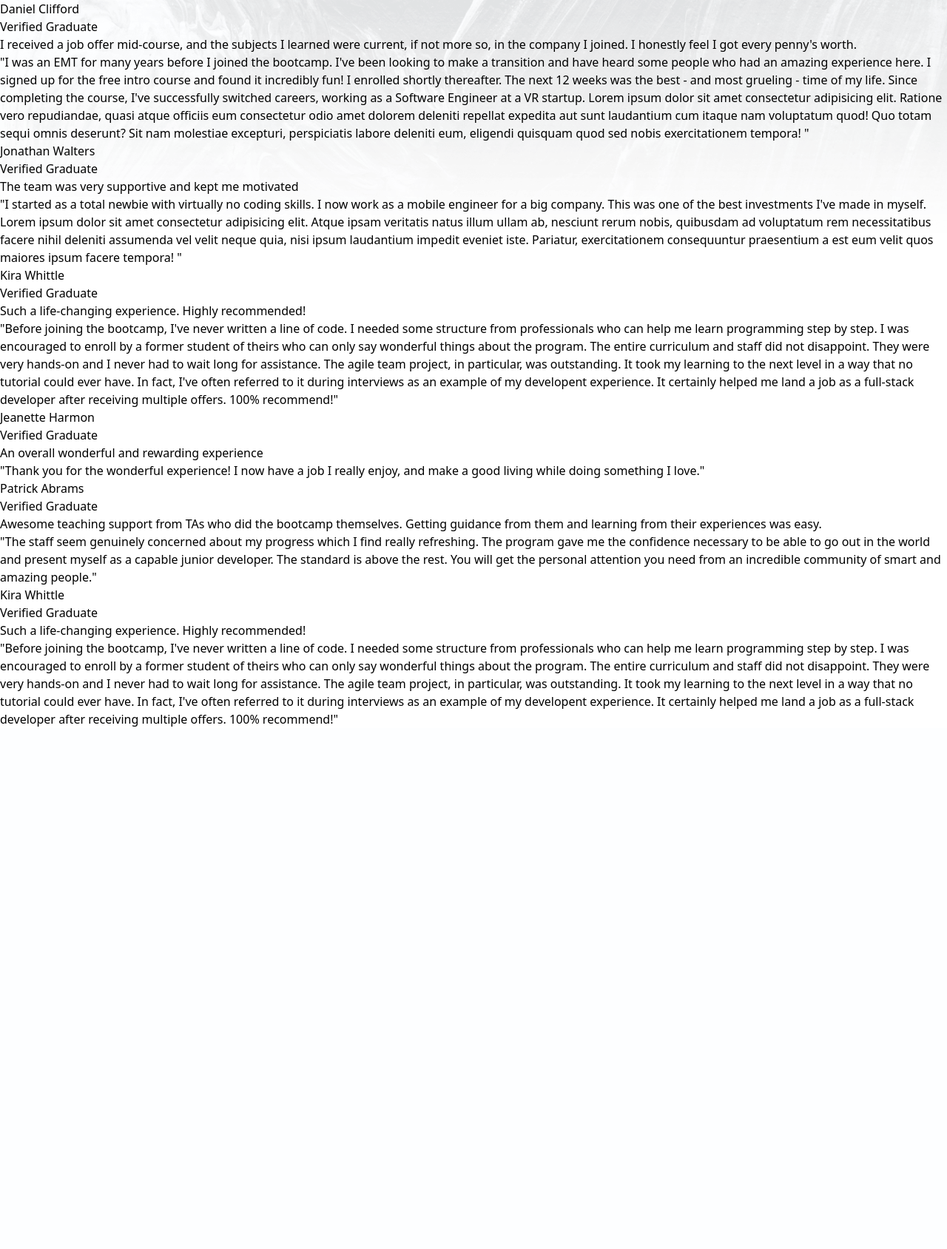
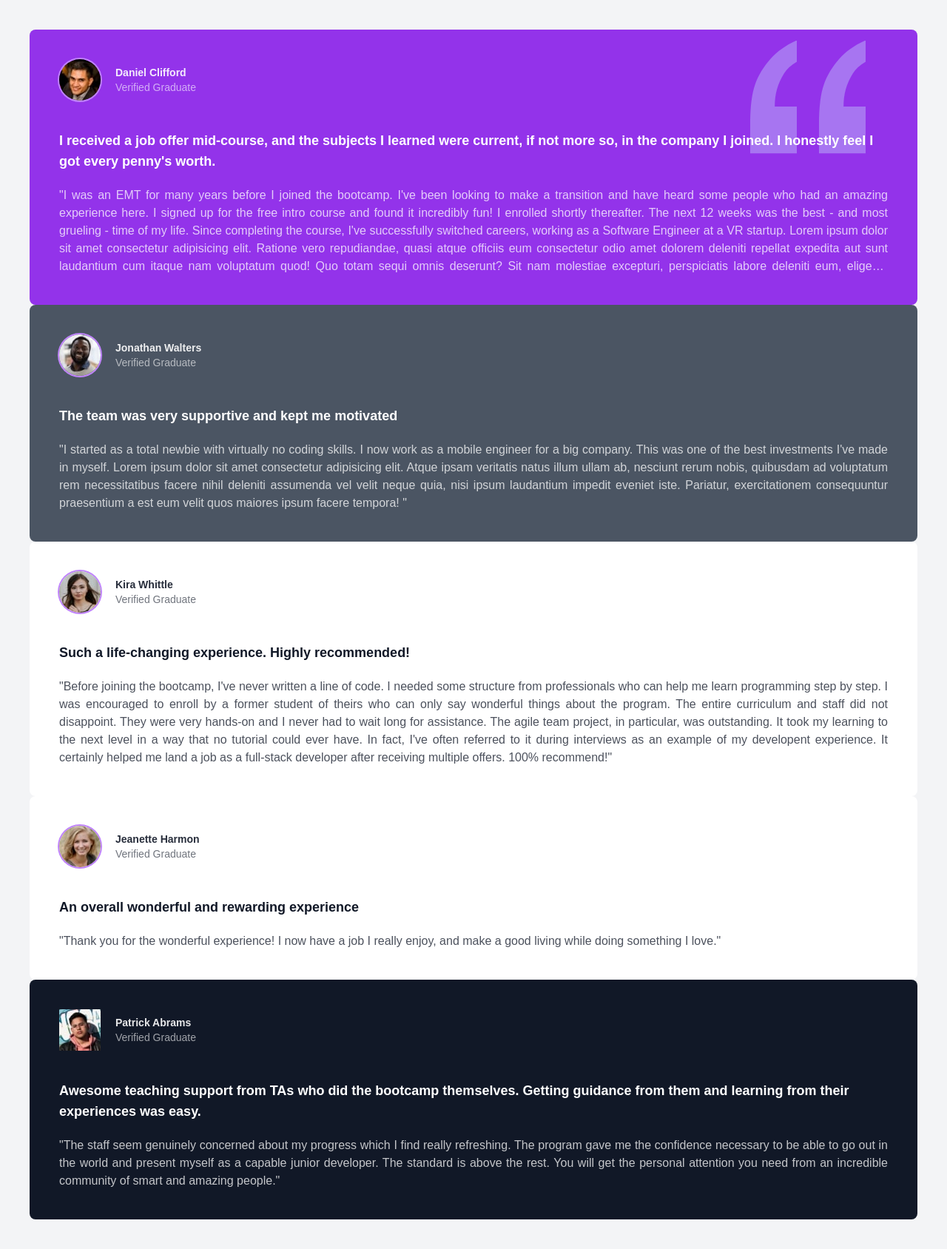
Before and after one commit to Muneeb1030/django_tailwind_projects, a Django app: page /project_4 in a window 1280 px wide. Shown: the whole page at 74% size. Before the commit the page ends 982 px from the top, so only its background shows below. Run offline with Django 5.2, Linux system fonts and the light colour scheme; some libraries are stand-ins or nearby versions; some web fonts are replaced.

Commit message:
update - project 4 styling complete except grids

```diff
--- a/templates/projects/project_4.html
+++ b/templates/projects/project_4.html
@@ -1,170 +1,131 @@
+
 {% extends "base/base.html" %}
 {% block title %}Testimonial Grid{% endblock title %}
 {% block content %}
-        <div>
-          {% comment %} <img
-            src="images/bg-pattern-quotation.svg"
+<div class="container max-w-7xl mx-auto p-2 md:p-10 font-baijamjuree bg-gray-100">
+  <div class="relative rounded-lg bg-purple-600 p-10 text-white">
+    <img
+      src="/static/projects/project_4/images/bg-pattern-quotation.svg"
       alt=""
-          /> {% endcomment %}
-          <div>
-            {% comment %} <img
-              src="images/image-daniel.jpg"
+      class="absolute top-5 right-10 scale-125 md:top-10 md:right-24 md:scale-150"
+    />
+    <div class="flex items-center z-10 space-x-5">
+      <img
+        src="/static/projects/project_4/images/image-daniel.jpg"
         alt=""
-            /> {% endcomment %}
-            <div >
-              <h4>Daniel Clifford</h4>
-              <p>Verified Graduate</p>
+        class="rounded-full ring-purple-400 ring-2"
+      />
+      <div class="text-sm">
+        <h4 class="font-bold opacity-90">Daniel Clifford</h4>
+        <p class="opacity-60">Verified Graduate</p>
       </div>
     </div>
-          <p>
+    <p class="relative text-lg font-bold z-100 mt-10">
       I received a job offer mid-course, and the subjects I learned were
-            current, if not more so, in the company I joined. I honestly feel I
-            got every penny's worth.
+      current, if not more so, in the company I joined. I honestly feel I got
+      every penny's worth.
     </p>
 
-          <p>
+    <p class="opacity-75 mt-5 line-clamp-5 text-justify">
       "I was an EMT for many years before I joined the bootcamp. I've been
-            looking to make a transition and have heard some people who had an
-            amazing experience here. I signed up for the free intro course and
-            found it incredibly fun! I enrolled shortly thereafter. The next 12
-            weeks was the best - and most grueling - time of my life. Since
-            completing the course, I've successfully switched careers, working
-            as a Software Engineer at a VR startup. Lorem ipsum dolor sit amet
-            consectetur adipisicing elit. Ratione vero repudiandae, quasi atque
-            officiis eum consectetur odio amet dolorem deleniti repellat
-            expedita aut sunt laudantium cum itaque nam voluptatum quod! Quo
-            totam sequi omnis deserunt? Sit nam molestiae excepturi,
+      looking to make a transition and have heard some people who had an amazing
+      experience here. I signed up for the free intro course and found it
+      incredibly fun! I enrolled shortly thereafter. The next 12 weeks was the
+      best - and most grueling - time of my life. Since completing the course,
+      I've successfully switched careers, working as a Software Engineer at a VR
+      startup. Lorem ipsum dolor sit amet consectetur adipisicing elit. Ratione
+      vero repudiandae, quasi atque officiis eum consectetur odio amet dolorem
+      deleniti repellat expedita aut sunt laudantium cum itaque nam voluptatum
+      quod! Quo totam sequi omnis deserunt? Sit nam molestiae excepturi,
       perspiciatis labore deleniti eum, eligendi quisquam quod sed nobis
       exercitationem tempora! "
     </p>
   </div>
-        <div>
-          <div>
-            {% comment %} <img
-              src="images/image-jonathan.jpg"
-              alt=""
-            /> {% endcomment %}
-            <div>
-              <h4>Jonathan Walters</h4>
-              <p>Verified Graduate</p>
+  <div class="rounded-lg bg-gray-600 p-10 text-white">
+    <div class="flex items-center space-x-5">
+      <img src="/static/projects/project_4/images/image-jonathan.jpg" alt=""
+        class="rounded-full ring-purple-400 ring-2"/>
+      <div class="text-sm">
+        <h4 class="font-bold opacity-90">Jonathan Walters</h4>
+        <p class="opacity-60">Verified Graduate</p>
       </div>
     </div>
-          <p>
-            The team was very supportive and kept me motivated
-          </p>
-          <p>
-            "I started as a total newbie with virtually no coding skills. I now
-            work as a mobile engineer for a big company. This was one of the
-            best investments I've made in myself. Lorem ipsum dolor sit amet
-            consectetur adipisicing elit. Atque ipsam veritatis natus illum
-            ullam ab, nesciunt rerum nobis, quibusdam ad voluptatum rem
-            necessitatibus facere nihil deleniti assumenda vel velit neque quia,
-            nisi ipsum laudantium impedit eveniet iste. Pariatur, exercitationem
-            consequuntur praesentium a est eum velit quos maiores ipsum facere
-            tempora! "
+    <p class="text-lg font-bold mt-10">The team was very supportive and kept me motivated</p>
+    <p class="opacity-75 mt-5 line-clamp-5 text-justify">
+      "I started as a total newbie with virtually no coding skills. I now work
+      as a mobile engineer for a big company. This was one of the best
+      investments I've made in myself. Lorem ipsum dolor sit amet consectetur
+      adipisicing elit. Atque ipsam veritatis natus illum ullam ab, nesciunt
+      rerum nobis, quibusdam ad voluptatum rem necessitatibus facere nihil
+      deleniti assumenda vel velit neque quia, nisi ipsum laudantium impedit
+      eveniet iste. Pariatur, exercitationem consequuntur praesentium a est eum
+      velit quos maiores ipsum facere tempora! "
     </p>
   </div>
-        <div>
-          <div>
-            {% comment %} <img
-              src="images/image-kira.jpg"
-              alt=""
-            /> {% endcomment %}
-            <div>
-              <h4>Kira Whittle</h4>
-              <p>Verified Graduate</p>
+  <div class="rounded-lg text-gray-900 bg-white p-10">
+    <div class="flex items-center space-x-5">
+      <img src="/static/projects/project_4/images/image-kira.jpg" alt=""
+        class="rounded-full ring-purple-400 ring-2"/>
+      <div class="text-sm">
+        <h4 class="font-bold opacity-90">Kira Whittle</h4>
+        <p class="opacity-60">Verified Graduate</p>
       </div>
     </div>
-          <p>
+    <p class="text-lg font-bold mt-10">
       Such a life-changing experience. Highly recommended!
     </p>
-          <p>
-            "Before joining the bootcamp, I've never written a line of code. I
-            needed some structure from professionals who can help me learn
-            programming step by step. I was encouraged to enroll by a former
-            student of theirs who can only say wonderful things about the
-            program. The entire curriculum and staff did not disappoint. They
-            were very hands-on and I never had to wait long for assistance. The
-            agile team project, in particular, was outstanding. It took my
-            learning to the next level in a way that no tutorial could ever
-            have. In fact, I've often referred to it during interviews as an
-            example of my developent experience. It certainly helped me land a
-            job as a full-stack developer after receiving multiple offers. 100%
-            recommend!"
+    <p class="opacity-75 mt-5 line-clamp-5 text-justify">
+      "Before joining the bootcamp, I've never written a line of code. I needed
+      some structure from professionals who can help me learn programming step
+      by step. I was encouraged to enroll by a former student of theirs who can
+      only say wonderful things about the program. The entire curriculum and
+      staff did not disappoint. They were very hands-on and I never had to wait
+      long for assistance. The agile team project, in particular, was
+      outstanding. It took my learning to the next level in a way that no
+      tutorial could ever have. In fact, I've often referred to it during
+      interviews as an example of my developent experience. It certainly helped
+      me land a job as a full-stack developer after receiving multiple offers.
+      100% recommend!"
     </p>
   </div>
-        <div>
-          <div >
-            {% comment %} <img
-              src="images/image-jeanette.jpg"
-              alt=""
-            /> {% endcomment %}
-            <div>
-              <h4>Jeanette Harmon</h4>
-              <p>Verified Graduate</p>
+  <div class="rounded-lg text-gray-900 bg-white p-10">
+    <div class="flex items-center space-x-5">
+      <img src="/static/projects/project_4/images/image-jeanette.jpg" alt=""
+        class="rounded-full ring-purple-400 ring-2"/>
+      <div class="text-sm">
+        <h4 class="font-bold opacity-90">Jeanette Harmon</h4>
+        <p class="opacity-60">Verified Graduate</p>
       </div>
     </div>
+    <p class="text-lg font-bold mt-10">
       An overall wonderful and rewarding experience
     </p>
-          <p>
-            "Thank you for the wonderful experience! I now have a job I really
-            enjoy, and make a good living while doing something I love."
+    <p class="opacity-75 mt-5 line-clamp-5 text-justify">
+      "Thank you for the wonderful experience! I now have a job I really enjoy,
+      and make a good living while doing something I love."
     </p>
   </div>
-        <div>
-          <div>
-            {% comment %} <img
-              src="images/image-patrick.jpg"
-              alt=""
-            /> {% endcomment %}
-            <div>
-              <h4>Patrick Abrams</h4>
-              <p>Verified Graduate</p>
+  <div class="rounded-lg bg-gray-900 p-10 text-white">
+    <div class="flex items-center space-x-5">
+      <img src="/static/projects/project_4/images/image-patrick.jpg" alt="" />
+      <div class="text-sm">
+        <h4 class="font-bold opacity-90">Patrick Abrams</h4>
+        <p class="opacity-60">Verified Graduate</p>
       </div>
     </div>
 
-          <p>
-            Awesome teaching support from TAs who did the bootcamp themselves.
-            Getting guidance from them and learning from their experiences was
-            easy.
+    <p class="text-lg font-bold mt-10">
+      Awesome teaching support from TAs who did the bootcamp themselves. Getting
+      guidance from them and learning from their experiences was easy.
     </p>
-          <p>
-            "The staff seem genuinely concerned about my progress which I find
-            really refreshing. The program gave me the confidence necessary to
-            be able to go out in the world and present myself as a capable
-            junior developer. The standard is above the rest. You will get the
-            personal attention you need from an incredible community of smart
-            and amazing people."
-          </p>
-        </div>
-        <div>
-          <div>
-            {% comment %} <img
-              src="images/image-kira.jpg"
-              alt=""
-            /> {% endcomment %}
-            <div>
-              <h4>Kira Whittle</h4>
-              <p >Verified Graduate</p>
-            </div>
-          </div>
-          <p>
-            Such a life-changing experience. Highly recommended!
-          </p>
-          <p>
-            "Before joining the bootcamp, I've never written a line of code. I
-            needed some structure from professionals who can help me learn
-            programming step by step. I was encouraged to enroll by a former
-            student of theirs who can only say wonderful things about the
-            program. The entire curriculum and staff did not disappoint. They
-            were very hands-on and I never had to wait long for assistance. The
-            agile team project, in particular, was outstanding. It took my
-            learning to the next level in a way that no tutorial could ever
-            have. In fact, I've often referred to it during interviews as an
-            example of my developent experience. It certainly helped me land a
-            job as a full-stack developer after receiving multiple offers. 100%
-            recommend!"
+    <p class="opacity-75 mt-5 line-clamp-5 text-justify">
+      "The staff seem genuinely concerned about my progress which I find really
+      refreshing. The program gave me the confidence necessary to be able to go
+      out in the world and present myself as a capable junior developer. The
+      standard is above the rest. You will get the personal attention you need
+      from an incredible community of smart and amazing people."
     </p>
   </div>
 
+</div>
 {% endblock content %}
--- a/theme/static/css/dist/styles.css
+++ b/theme/static/css/dist/styles.css
@@ -849,8 +849,32 @@ select {
   top: 12rem;
 }
 
+.top-5 {
+  top: 1.25rem;
+}
+
+.right-5 {
+  right: 1.25rem;
+}
+
+.right-10 {
+  right: 2.5rem;
+}
+
+.top-3 {
+  top: 0.75rem;
+}
+
 .z-40 {
   z-index: 40;
+}
+
+.-z-10 {
+  z-index: -10;
+}
+
+.z-10 {
+  z-index: 10;
 }
 
 .m-1 {
@@ -955,6 +979,20 @@ select {
   margin-top: 2rem;
 }
 
+.line-clamp-5 {
+  overflow: hidden;
+  display: -webkit-box;
+  -webkit-box-orient: vertical;
+  -webkit-line-clamp: 5;
+}
+
+.line-clamp-4 {
+  overflow: hidden;
+  display: -webkit-box;
+  -webkit-box-orient: vertical;
+  -webkit-line-clamp: 4;
+}
+
 .block {
   display: block;
 }
@@ -1003,6 +1041,10 @@ select {
   height: 100vh;
 }
 
+.h-10 {
+  height: 2.5rem;
+}
+
 .min-h-screen {
   min-height: 100vh;
 }
@@ -1073,6 +1115,10 @@ select {
 
 .max-w-sm {
   max-width: 24rem;
+}
+
+.max-w-7xl {
+  max-width: 80rem;
 }
 
 .flex-1 {
@@ -1089,6 +1135,12 @@ select {
   transform: translate(var(--tw-translate-x), var(--tw-translate-y)) rotate(var(--tw-rotate)) skewX(var(--tw-skew-x)) skewY(var(--tw-skew-y)) scaleX(var(--tw-scale-x)) scaleY(var(--tw-scale-y));
 }
 
+.scale-125 {
+  --tw-scale-x: 1.25;
+  --tw-scale-y: 1.25;
+  transform: translate(var(--tw-translate-x), var(--tw-translate-y)) rotate(var(--tw-rotate)) skewX(var(--tw-skew-x)) skewY(var(--tw-skew-y)) scaleX(var(--tw-scale-x)) scaleY(var(--tw-scale-y));
+}
+
 .transform {
   transform: translate(var(--tw-translate-x), var(--tw-translate-y)) rotate(var(--tw-rotate)) skewX(var(--tw-skew-x)) skewY(var(--tw-skew-y)) scaleX(var(--tw-scale-x)) scaleY(var(--tw-scale-y));
 }
@@ -1111,6 +1163,10 @@ select {
 
 .content-start {
   align-content: flex-start;
+}
+
+.items-start {
+  align-items: flex-start;
 }
 
 .items-center {
@@ -1223,6 +1279,10 @@ select {
   border-radius: 0.375rem;
 }
 
+.rounded {
+  border-radius: 0.25rem;
+}
+
 .rounded-b-lg {
   border-bottom-right-radius: 0.5rem;
   border-bottom-left-radius: 0.5rem;
@@ -1388,6 +1448,26 @@ select {
 .bg-white {
   --tw-bg-opacity: 1;
   background-color: rgb(255 255 255 / var(--tw-bg-opacity));
+}
+
+.bg-purple-600 {
+  --tw-bg-opacity: 1;
+  background-color: rgb(147 51 234 / var(--tw-bg-opacity));
+}
+
+.bg-gray-600 {
+  --tw-bg-opacity: 1;
+  background-color: rgb(75 85 99 / var(--tw-bg-opacity));
+}
+
+.bg-gray-100 {
+  --tw-bg-opacity: 1;
+  background-color: rgb(243 244 246 / var(--tw-bg-opacity));
+}
+
+.bg-gray-900 {
+  --tw-bg-opacity: 1;
+  background-color: rgb(17 24 39 / var(--tw-bg-opacity));
 }
 
 .bg-opacity-35 {
@@ -1561,8 +1641,16 @@ select {
   padding-top: 1.5rem;
 }
 
+.pb-10 {
+  padding-bottom: 2.5rem;
+}
+
 .text-center {
   text-align: center;
+}
+
+.text-justify {
+  text-align: justify;
 }
 
 .font-alata {
@@ -1721,6 +1809,11 @@ select {
   color: rgb(255 255 255 / var(--tw-text-opacity));
 }
 
+.text-gray-900 {
+  --tw-text-opacity: 1;
+  color: rgb(17 24 39 / var(--tw-text-opacity));
+}
+
 .underline {
   text-decoration-line: underline;
 }
@@ -1731,6 +1824,22 @@ select {
 
 .opacity-0 {
   opacity: 0;
+}
+
+.opacity-90 {
+  opacity: 0.9;
+}
+
+.opacity-80 {
+  opacity: 0.8;
+}
+
+.opacity-60 {
+  opacity: 0.6;
+}
+
+.opacity-75 {
+  opacity: 0.75;
 }
 
 .shadow-2xl {
@@ -1749,6 +1858,17 @@ select {
   --tw-shadow: 0 20px 25px -5px rgb(0 0 0 / 0.1), 0 8px 10px -6px rgb(0 0 0 / 0.1);
   --tw-shadow-colored: 0 20px 25px -5px var(--tw-shadow-color), 0 8px 10px -6px var(--tw-shadow-color);
   box-shadow: var(--tw-ring-offset-shadow, 0 0 #0000), var(--tw-ring-shadow, 0 0 #0000), var(--tw-shadow);
+}
+
+.ring-2 {
+  --tw-ring-offset-shadow: var(--tw-ring-inset) 0 0 0 var(--tw-ring-offset-width) var(--tw-ring-offset-color);
+  --tw-ring-shadow: var(--tw-ring-inset) 0 0 0 calc(2px + var(--tw-ring-offset-width)) var(--tw-ring-color);
+  box-shadow: var(--tw-ring-offset-shadow), var(--tw-ring-shadow), var(--tw-shadow, 0 0 #0000);
+}
+
+.ring-purple-400 {
+  --tw-ring-opacity: 1;
+  --tw-ring-color: rgb(192 132 252 / var(--tw-ring-opacity));
 }
 
 .filter {
@@ -2063,6 +2183,18 @@ select {
     right: 0px;
   }
 
+  .md\:right-24 {
+    right: 6rem;
+  }
+
+  .md\:top-7 {
+    top: 1.75rem;
+  }
+
+  .md\:top-10 {
+    top: 2.5rem;
+  }
+
   .md\:col-span-2 {
     grid-column: span 2 / span 2;
   }
@@ -2147,6 +2279,12 @@ select {
 
   .md\:w-auto {
     width: auto;
+  }
+
+  .md\:scale-150 {
+    --tw-scale-x: 1.5;
+    --tw-scale-y: 1.5;
+    transform: translate(var(--tw-translate-x), var(--tw-translate-y)) rotate(var(--tw-rotate)) skewX(var(--tw-skew-x)) skewY(var(--tw-skew-y)) scaleX(var(--tw-scale-x)) scaleY(var(--tw-scale-y));
   }
 
   .md\:grid-cols-3 {
```
Also changed, not shown: templates/projects/project_1.html (+40 -13 lines). Lines whose indentation alone changed are shown as unchanged.
